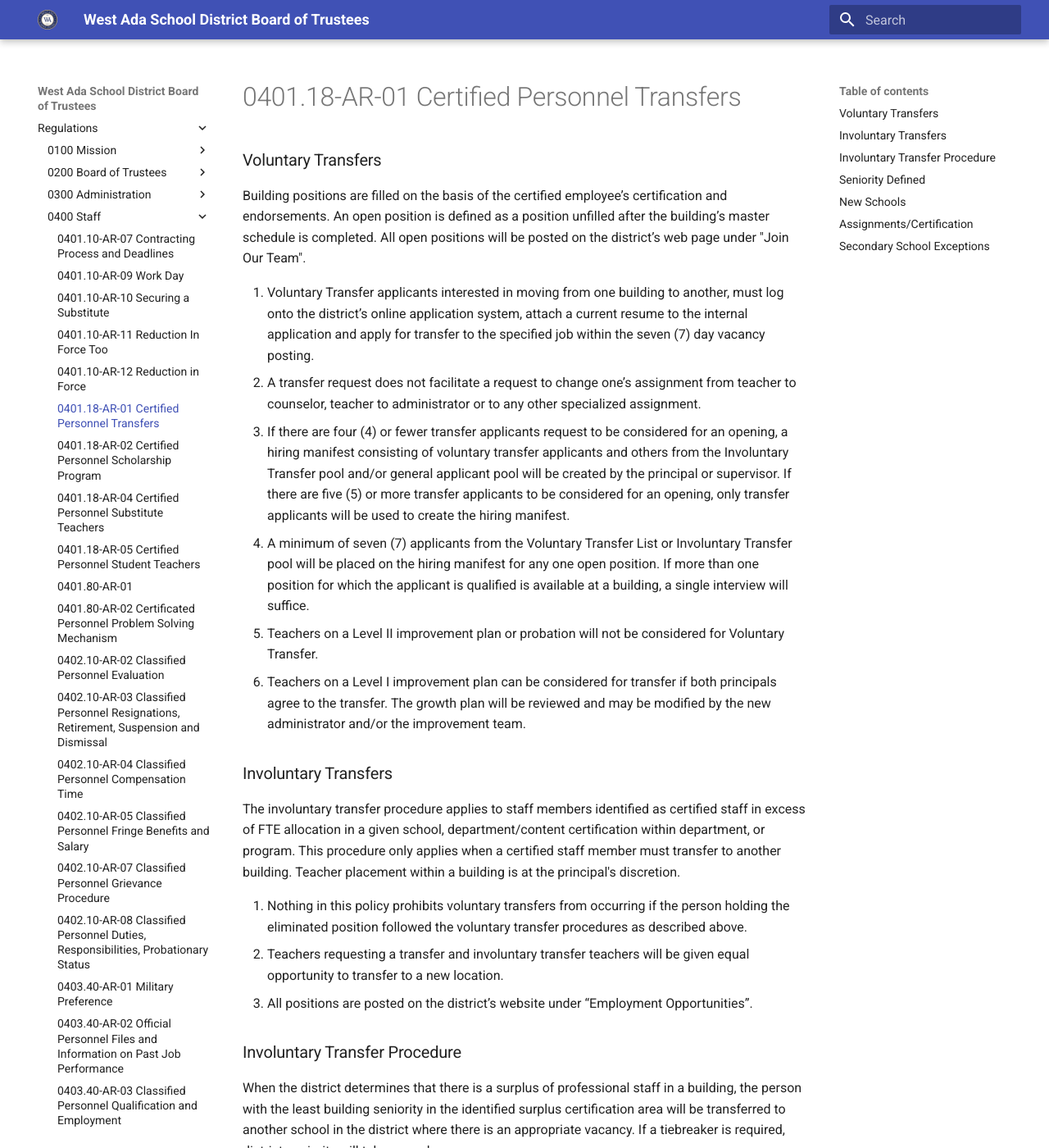
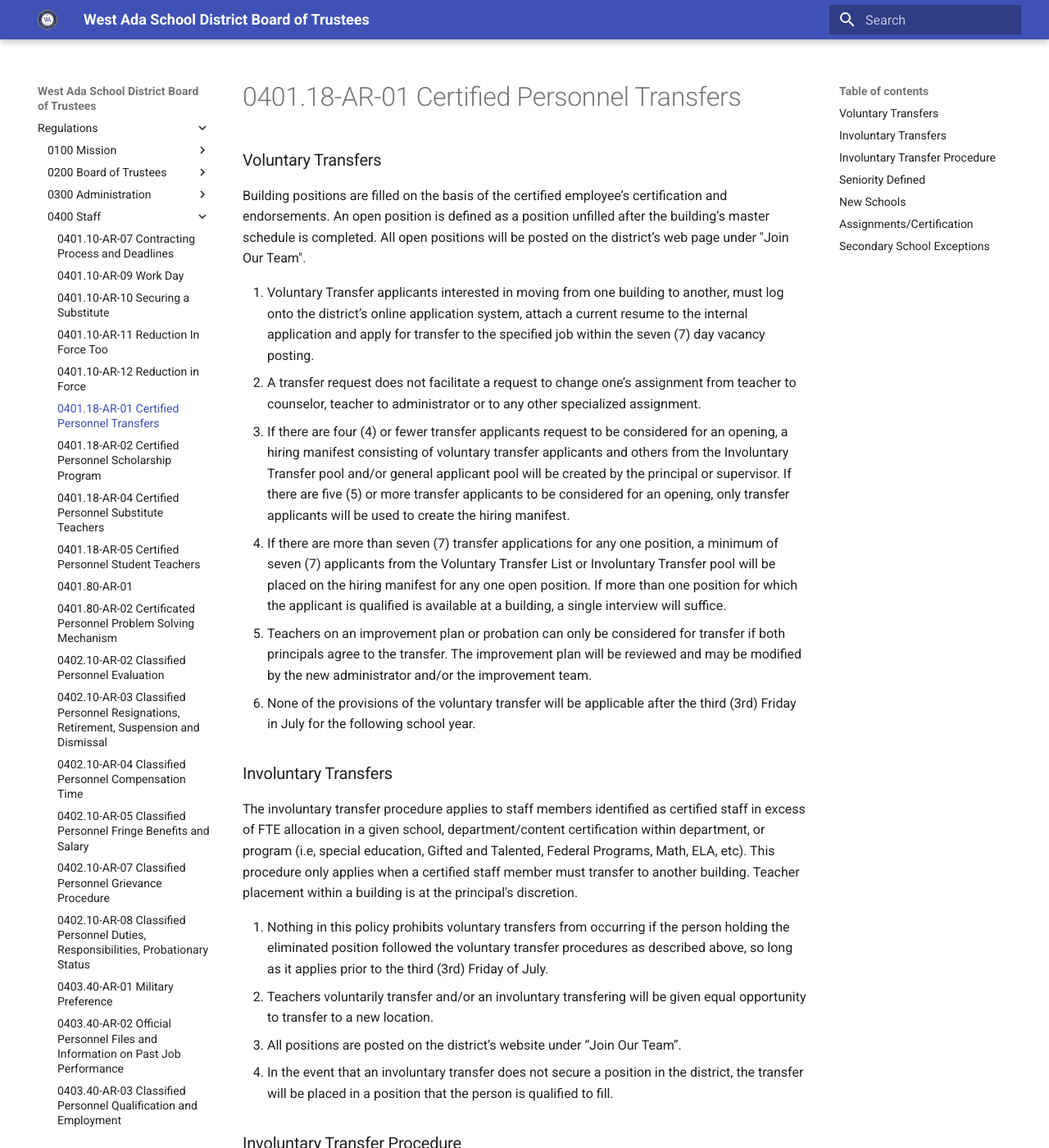
Before and after one commit to westada/section-400-hr-policy-review, an MkDocs documentation site: the page built from docs/regulations/0400-Staff/0401.18-AR-01.md, in a window 1280 px wide and 1400 px high. Shown: the whole window at 82% size. Built offline with MkDocs 1.6.1 and Material for MkDocs 9.7.7, drawn with Linux system fonts in a browser that asks for light colours.

Commit message:
Edits to 401.18 AR 01
partial edits made.

```diff
--- a/docs/regulations/0400-Staff/0401.18-AR-01.md
+++ b/docs/regulations/0400-Staff/0401.18-AR-01.md
@@ -11,18 +11,19 @@ Building positions are filled on the basis of the certified employee’s certifi
 1. Voluntary Transfer applicants interested in moving from one building to another, must log onto the district’s online application system, attach a current resume to the internal application and apply for transfer to the specified job within the seven (7) day vacancy posting.
 2. A transfer request does not facilitate a request to change one’s assignment from teacher to counselor, teacher to administrator or to any other specialized assignment.
 3. If there are four (4) or fewer transfer applicants request to be considered for an opening, a hiring manifest consisting of voluntary transfer applicants and others from the Involuntary Transfer pool and/or general applicant pool will be created by the principal or supervisor.  If there are five (5) or more transfer applicants to be considered for an opening, only transfer applicants will be used to create the hiring manifest.
-4. A minimum of seven (7) applicants from the Voluntary Transfer List or Involuntary Transfer pool will be placed on the hiring manifest for any one open position.  If more than one position for which the applicant is qualified is available at a building, a single interview will suffice.
-5. Teachers on a Level II improvement plan or probation will not be considered for Voluntary Transfer.
-6. Teachers on a Level I improvement plan can be considered for transfer if both principals agree to the transfer.  The growth plan will be reviewed and may be modified by the new administrator and/or the improvement team.
+4. If there are more than seven (7) transfer applications for any one position, a minimum of seven (7) applicants from the Voluntary Transfer List or Involuntary Transfer pool will be placed on the hiring manifest for any one open position.  If more than one position for which the applicant is qualified is available at a building, a single interview will suffice.
+5. Teachers on an improvement plan or probation can only be considered for transfer if both principals agree to the transfer.  The improvement plan will be reviewed and may be modified by the new administrator and/or the improvement team.
+6. None of the provisions of the voluntary transfer will be applicable after the third (3rd) Friday in July for the following school year.
 
 ### Involuntary Transfers
 
 
-The involuntary transfer procedure applies to staff members identified as certified staff in excess of FTE allocation in a given school, department/content certification within department, or program.  This procedure only applies when a certified staff member must transfer to another building.  Teacher placement within a building is at the principal's discretion.
+The involuntary transfer procedure applies to staff members identified as certified staff in excess of FTE allocation in a given school, department/content certification within department, or program (i.e, special education, Gifted and Talented, Federal Programs, Math, ELA, etc).  This procedure only applies when a certified staff member must transfer to another building.  Teacher placement within a building is at the principal's discretion.
 
-1. Nothing in this policy prohibits voluntary transfers from occurring if the person holding the eliminated position followed the voluntary transfer procedures as described above.
-2. Teachers requesting a transfer and involuntary transfer teachers will be given equal opportunity to transfer to a new location.
-3. All positions are posted on the district’s website under “Employment Opportunities”.
+1. Nothing in this policy prohibits voluntary transfers from occurring if the person holding the eliminated position followed the voluntary transfer procedures as described above, so long as it applies prior to the third (3rd) Friday of July.
+2. Teachers voluntarily transfer and/or an involuntary transfering will be given equal opportunity to transfer to a new location.
+3. All positions are posted on the district’s website under “Join Our Team”.
+4. In the event that an involuntary transfer does not secure a position in the district, the transfer will be placed in a position that the person is qualified to fill.
 
 ### Involuntary Transfer Procedure
 
```
